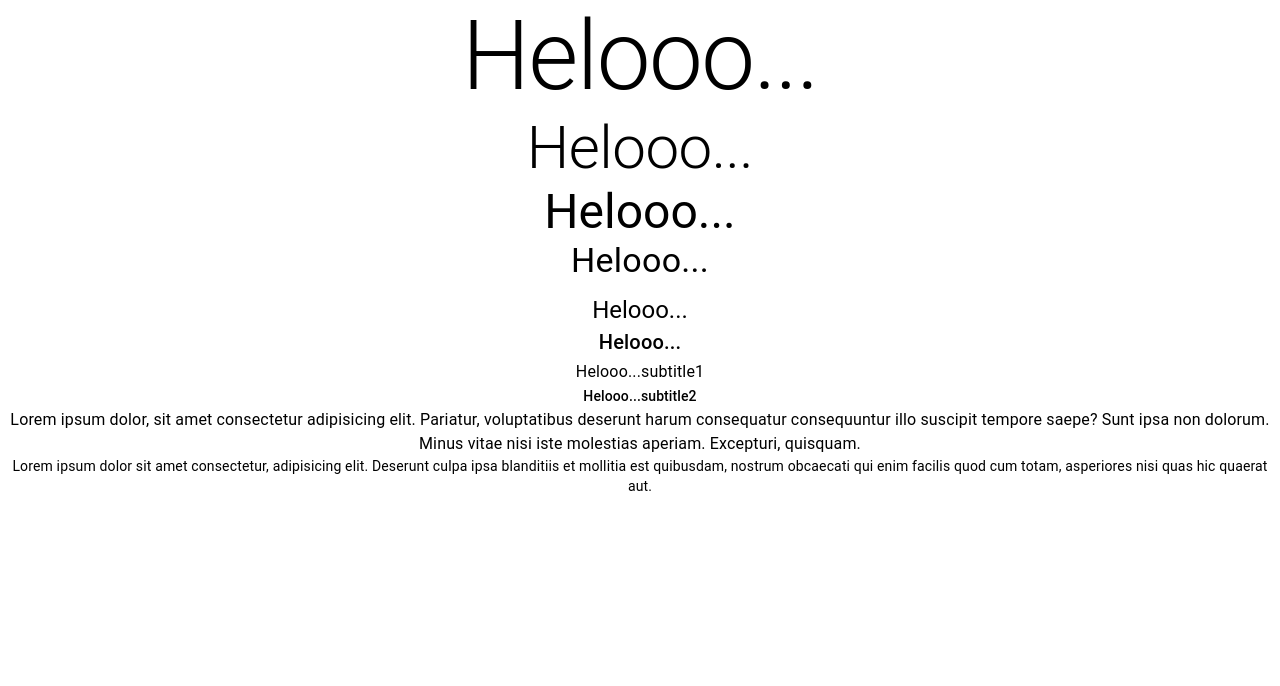
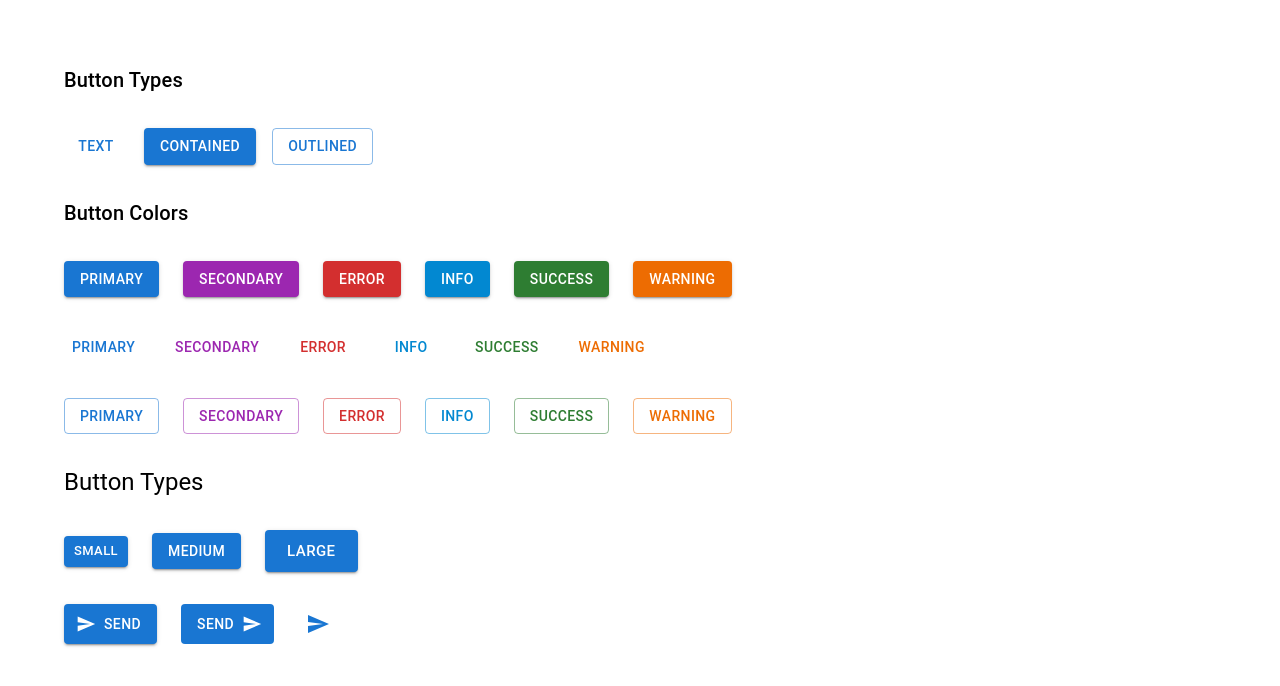
Before and after one commit to VigneshA13/mui, a React (Create React App) app: page / in a window 1280 px wide. Shown: the top 686 px of the page. Built offline with nearby package versions, Linux system fonts and the light colour scheme.

Commit message:
Basic Button types, colors and size

```diff
--- a/package.json
+++ b/package.json
@@ -5,6 +5,7 @@
   "dependencies": {
     "@emotion/react": "^11.11.1",
     "@emotion/styled": "^11.11.0",
+    "@mui/icons-material": "^5.11.16",
     "@mui/material": "^5.13.4",
     "@testing-library/jest-dom": "^5.16.5",
     "@testing-library/react": "^13.4.0",
--- a/src/App.css
+++ b/src/App.css
@@ -1,5 +1,5 @@
 .App {
-  text-align: center;
+  padding: 4rem;
 }
 
 .App-logo {
--- a/src/App.js
+++ b/src/App.js
@@ -1,10 +1,12 @@
 import "./App.css";
-import Typographys from "./components/Typographys";
+// import Typographys from "./components/Typographys";
+import Buttons from "./components/Buttons";
 
 function App() {
   return (
     <div className="App">
-      <Typographys />
+      {/* <Typographys /> */}
+      <Buttons />
     </div>
   );
 }
--- /dev/null
+++ b/src/components/Buttons.js
@@ -0,0 +1,114 @@
+import React from "react";
+import { Stack, Button, Typography, IconButton } from "@mui/material";
+import SendIcon from "@mui/icons-material/Send";
+
+const Buttons = () => {
+  return (
+    <Stack spacing={4}>
+      <Typography variant="h6" gutterBottom>
+        Button Types
+      </Typography>
+      <Stack spacing={2} direction="row">
+        <Button variant="text" href="https://google.com">
+          Text
+        </Button>
+        <Button variant="contained">contained</Button>
+        <Button variant="outlined">outlined</Button>
+      </Stack>
+      <Typography variant="h6" gutterBottom>
+        Button Colors
+      </Typography>
+
+      <Stack spacing={3} direction="row">
+        <Button variant="contained" color="primary">
+          primary
+        </Button>
+        <Button variant="contained" color="secondary">
+          secondary
+        </Button>
+        <Button variant="contained" color="error">
+          error
+        </Button>
+        <Button variant="contained" color="info">
+          info
+        </Button>
+        <Button variant="contained" color="success">
+          success
+        </Button>
+        <Button variant="contained" color="warning">
+          warning
+        </Button>
+      </Stack>
+
+      <Stack spacing={3} direction="row">
+        <Button variant="text" color="primary">
+          primary
+        </Button>
+        <Button variant="text" color="secondary">
+          secondary
+        </Button>
+        <Button variant="text" color="error">
+          error
+        </Button>
+        <Button variant="text" color="info">
+          info
+        </Button>
+        <Button variant="text" color="success">
+          success
+        </Button>
+        <Button variant="text" color="warning">
+          warning
+        </Button>
+      </Stack>
+
+      <Stack spacing={3} direction="row">
+        <Button variant="outlined" color="primary">
+          primary
+        </Button>
+        <Button variant="outlined" color="secondary">
+          secondary
+        </Button>
+        <Button variant="outlined" color="error">
+          error
+        </Button>
+        <Button variant="outlined" color="info">
+          info
+        </Button>
+        <Button variant="outlined" color="success">
+          success
+        </Button>
+        <Button variant="outlined" color="warning">
+          warning
+        </Button>
+      </Stack>
+
+      <Typography variant="h5">Button Types</Typography>
+      <Stack display="block" spacing={3} direction="row">
+        <Button variant="contained" size="small">
+          Small
+        </Button>
+        <Button variant="contained" size="medium">
+          Medium
+        </Button>
+        <Button variant="contained" size="large">
+          Large
+        </Button>
+      </Stack>
+      <Stack spacing={3} direction="row">
+        <Button variant="contained" startIcon={<SendIcon />} disableRipple>
+          Send
+        </Button>
+        <Button variant="contained" endIcon={<SendIcon />} disableElevation>
+          Send
+        </Button>
+
+        {/* Button with Image only */}
+        <IconButton aria-label="send" color="primary" size="medium">
+          <SendIcon />
+        </IconButton>
+      </Stack>
+    </Stack>
+  );
+};
+
+export default Buttons;
```
Also changed, not shown: 1 other file (tests, documents, lock files or other folders).
